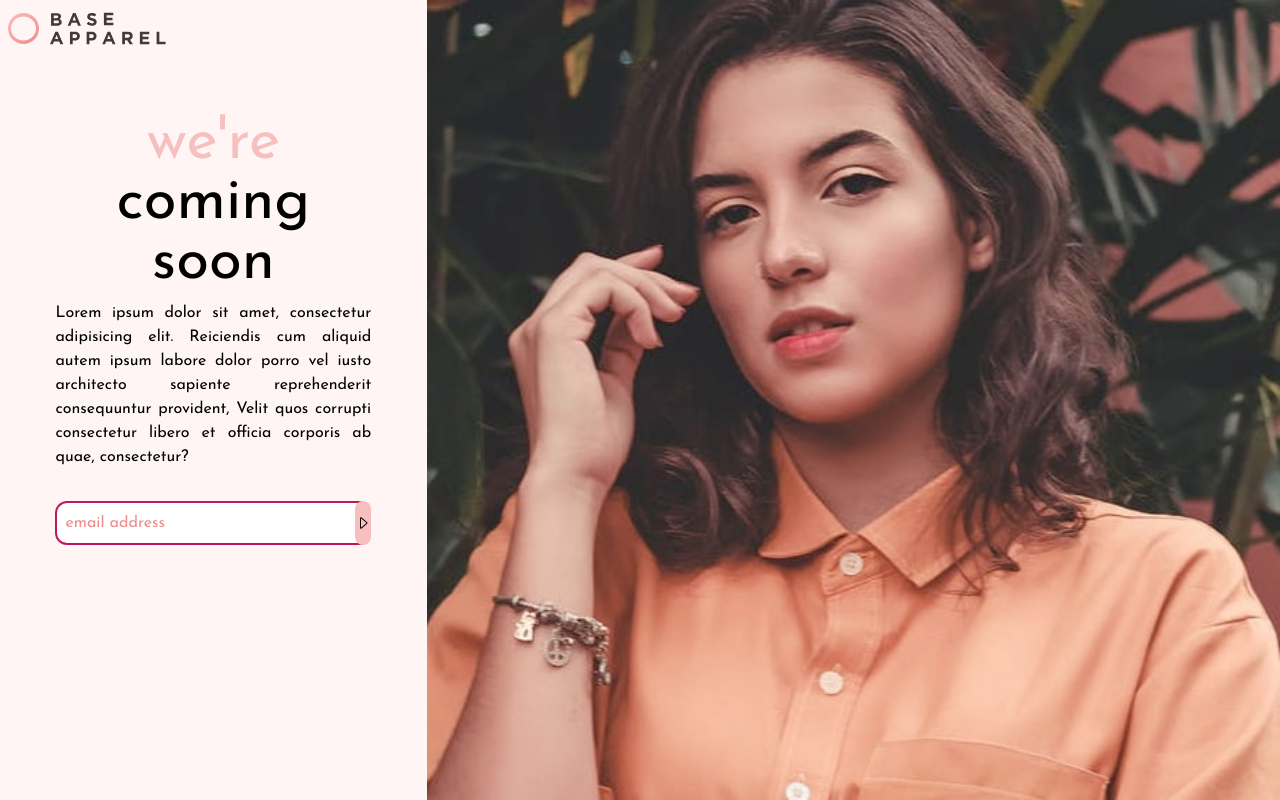
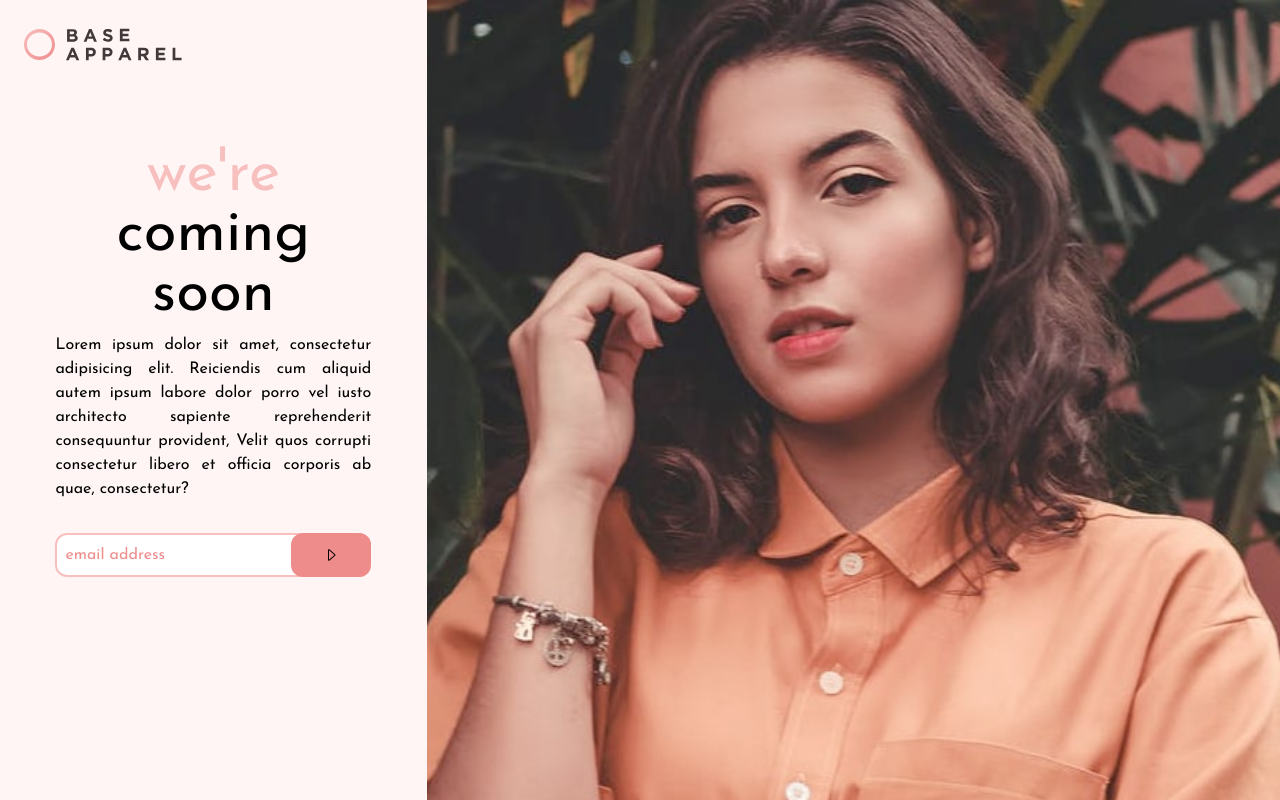
Before and after one commit to almeidaleandro28/Front-Mentor-Challenge-01, a React (Vite) app: page / in a window 1280 px wide. Shown: the top 800 px of the page. Built offline with nearby package versions, Linux system fonts and the light colour scheme.

Commit message:
style: btn
add padding and effect hover and active

```diff
--- a/src/assets/components/layout/Footer.jsx
+++ b/src/assets/components/layout/Footer.jsx
@@ -1,9 +1,3 @@
-import React from 'react';
-import PropTypes from 'prop-types';
-
-Footer.propTypes = {
-
-};
 
 function Footer(props) {
   return (
@@ -26,17 +20,22 @@ function Footer(props) {
         </section>
 
         <footer className='flex w-4/5 mx-auto relative'>
-            <input className='w-full  border-pink-700 border-2 rounded-xl relative py-2 placeholder:text-pink-400 placeholder:pl-2'
-               type="email"
-               placeholder='email address' />
-            <div className='h-full bg-pink-300 rounded-xl absolute right-0 flex items-center'>
+            <input className='w-full border-pink-300 border-2 rounded-xl relative py-2
+              placeholder:text-pink-400 placeholder:pl-2
+              active:border-red-600 hover:border-red-600'
+              type="email"
+              placeholder='email address' />
+            <div className='h-full bg-pink-400 rounded-xl absolute right-0 flex items-center pl-8 pr-8
+              hover:scale-x-150 hover:bg-pink-300 active:scale-x-150 active:bg-pink-300'>
               <svg xmlns="http://www.w3.org/2000/svg"
                 width="16"
                 height="16"
                 fill="currentColor"
                 className="bi bi-caret-right"
                 viewBox="0 0 16 16">
-                <path d="M6 12.796V3.204L11.481 8 6 12.796zm.659.753 5.48-4.796a1 1 0 0 0 0-1.506L6.66 2.451C6.011 1.885 5 2.345 5 3.204v9.592a1 1 0 0 0 1.659.753z"/>
+                <path d="M6 12.796V3.204L11.481 8 6 12.796zm.659.753 5.48-4.796a1
+                 1 0 0 0 0-1.506L6.66 2.451C6.011 1.885 5 2.345
+                 5 3.204v9.592a1 1 0 0 0 1.659.753z"/>
               </svg>
             </div>
         </footer>
--- a/src/assets/components/layout/Header.jsx
+++ b/src/assets/components/layout/Header.jsx
@@ -8,7 +8,9 @@ Header.propTypes = {
 function Header(props) {
   return (
     <header className='bg-pink-200 pl-2 pt-3 pb-5 md:col-span-1 md:row-span-1'>
-      <Logo />
+      <div className="container mx-auto px-4 py-4">
+        <Logo />
+      </div>
     </header>
   );
 }
```
